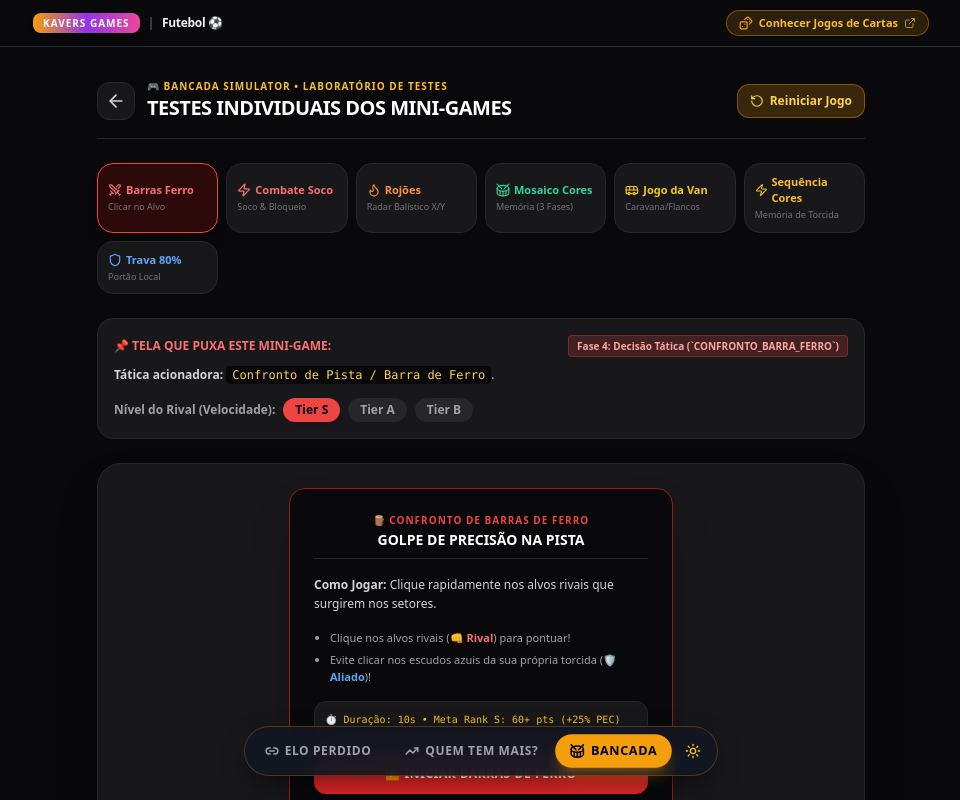
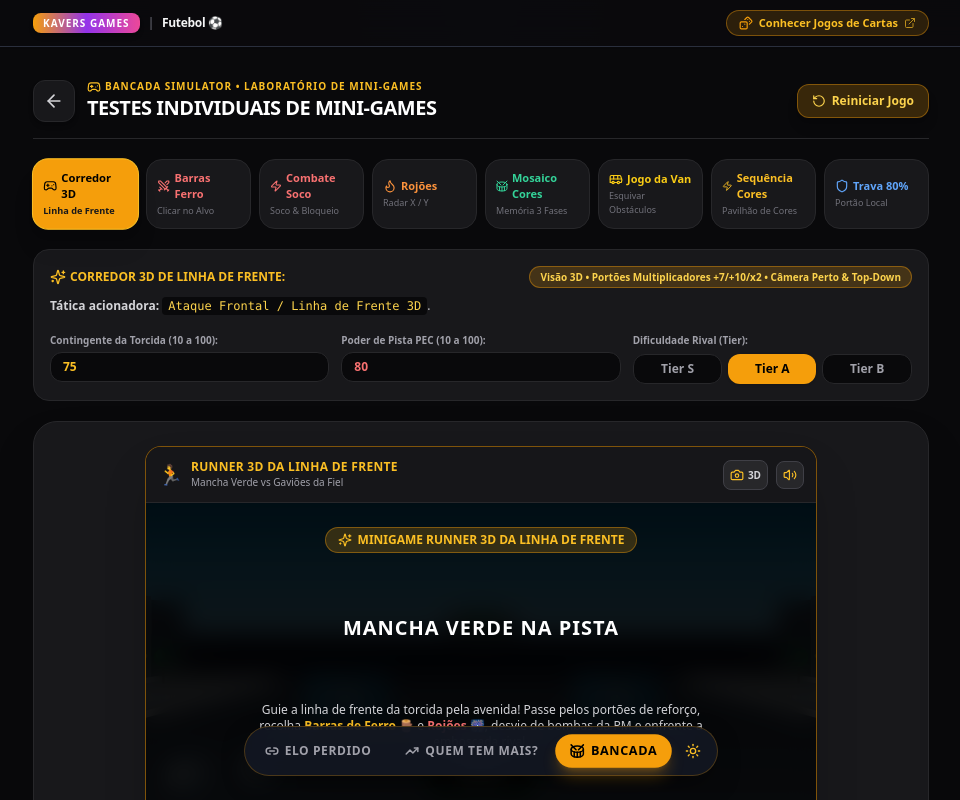
Before and after one commit to kavernafuria/bancada-simulator, a Next.js app: page /bancada/minigames in a window 1280 px wide. Shown: the top 800 px of the page, without its empty margins (159-1119 px from the left). Built offline with nearby package versions, Linux system fonts and the light colour scheme.

Commit message:
feat: Laboratorio de testes individuais de todos os 8 minigames (incluindo Runner 3D)

```diff
--- a/app/bancada/minigames/page.tsx
+++ b/app/bancada/minigames/page.tsx
@@ -2,7 +2,7 @@
 
 import React, { useState } from "react";
 import Link from "next/link";
-import { ArrowLeft, Drum, Shield, Flame, Bus, Swords, CheckCircle2, RotateCcw, AlertTriangle, Zap } from "lucide-react";
+import { ArrowLeft, Drum, Shield, Flame, Bus, Swords, CheckCircle2, RotateCcw, AlertTriangle, Zap, Gamepad2, Sparkles, Trophy } from "lucide-react";
 import {
   WhackCombat,
   PunchFrontCombat,
@@ -12,14 +12,20 @@ import {
   CaravanDodge,
   MatchTacticalResolver,
   MiniGameResult,
-  MatchContext,
 } from "@/components/MatchTacticalResolver";
+import { Runner3DGame } from "@/components/minigames/Runner3DGame";
 
 export default function MiniGamesTestPage() {
-  const [activeTab, setActiveTab] = useState<"whack" | "punch" | "rojon" | "rhythm" | "dodge" | "gate" | "memory">("whack");
+  const [activeTab, setActiveTab] = useState<
+    "runner3d" | "whack" | "punch" | "rojon" | "rhythm" | "dodge" | "memory" | "gate"
+  >("runner3d");
 
   // Tier Config
-  const [opponentTier, setOpponentTier] = useState<"S" | "A" | "B">("S");
+  const [opponentTier, setOpponentTier] = useState<"S" | "A" | "B">("A");
+
+  // Runner 3D Configs
+  const [runnerContingente, setRunnerContingente] = useState<number>(75);
+  const [runnerPoderPista, setRunnerPoderPista] = useState<number>(80);
 
   // Gate 80% Config
   const [homeContingent, setHomeContingent] = useState<number>(3000);
@@ -51,36 +57,58 @@ export default function MiniGamesTestPage() {
   };
 
   return (
-    <div className="min-h-screen bg-zinc-950 text-white flex flex-col items-center justify-start p-4 md:p-8 space-y-6">
+    <div className="min-h-screen bg-zinc-950 text-white flex flex-col items-center justify-start p-3 sm:p-6 md:p-8 space-y-5">
       {/* HEADER */}
-      <div className="max-w-3xl w-full flex items-center justify-between border-b border-zinc-800 pb-4">
+      <div className="max-w-4xl w-full flex items-center justify-between border-b border-zinc-800 pb-4">
         <div className="flex items-center gap-3">
           <Link
             href="/bancada"
-            className="p-2 rounded-xl bg-zinc-900 border border-zinc-800 hover:border-amber-500 text-zinc-300 hover:text-white transition-all"
+            className="p-2.5 rounded-xl bg-zinc-900 border border-zinc-800 hover:border-amber-500 text-zinc-300 hover:text-white transition-all shadow-md active:scale-95"
           >
             <ArrowLeft className="w-5 h-5" />
           </Link>
           <div>
-            <span className="text-[10px] font-black text-amber-400 uppercase tracking-widest block">
-              🎮 BANCADA SIMULATOR • LABORATÓRIO DE TESTES
+            <span className="text-[10px] font-black text-amber-400 uppercase tracking-widest flex items-center gap-1">
+              <Gamepad2 className="w-3.5 h-3.5" /> BANCADA SIMULATOR • LABORATÓRIO DE MINI-GAMES
             </span>
-            <h1 className="text-xl font-black uppercase text-white tracking-tight">
-              Testes Individuais dos Mini-Games
+            <h1 className="text-lg sm:text-xl font-black uppercase text-white tracking-tight">
+              Testes Individuais de Mini-Games
             </h1>
           </div>
         </div>
 
         <button
           onClick={handleRestart}
-          className="py-2 px-3 rounded-xl bg-amber-500/20 border border-amber-500/40 text-amber-300 font-bold text-xs hover:bg-amber-500/30 transition-all flex items-center gap-1.5 cursor-pointer"
+          className="py-2 px-3.5 rounded-xl bg-amber-500/20 border border-amber-500/40 text-amber-300 font-black text-xs hover:bg-amber-500/30 transition-all flex items-center gap-1.5 cursor-pointer shadow-lg active:scale-95"
         >
           <RotateCcw className="w-3.5 h-3.5" /> Reiniciar Jogo
         </button>
       </div>
 
-      {/* SELECTOR TABS */}
-      <div className="max-w-3xl w-full grid grid-cols-2 md:grid-cols-6 gap-2">
+      {/* SELECTOR TABS (8 MINI-GAMES) */}
+      <div className="max-w-4xl w-full grid grid-cols-2 sm:grid-cols-4 md:grid-cols-8 gap-2">
+        {/* RUNNER 3D */}
+        <button
+          onClick={() => {
+            setActiveTab("runner3d");
+            setLastResult(null);
+            setGameKey((k) => k + 1);
+          }}
+          className={`p-2.5 rounded-2xl border text-left transition-all cursor-pointer ${
+            activeTab === "runner3d"
+              ? "bg-amber-500 text-black border-amber-400 shadow-xl font-black scale-[1.02]"
+              : "bg-zinc-900 border-zinc-800 text-zinc-400 hover:border-zinc-700"
+          }`}
+        >
+          <div className="flex items-center justify-between font-black text-xs">
+            <span className={`flex items-center gap-1 text-[11px] ${activeTab === "runner3d" ? "text-black" : "text-amber-400"}`}>
+              <Gamepad2 className="w-3.5 h-3.5" /> Corredor 3D
+            </span>
+          </div>
+          <span className={`text-[9px] block mt-0.5 ${activeTab === "runner3d" ? "text-zinc-900 font-bold" : "text-zinc-500"}`}>Linha de Frente</span>
+        </button>
+
+        {/* BARRAS FERRO */}
         <button
           onClick={() => {
             setActiveTab("whack");
@@ -89,7 +117,7 @@ export default function MiniGamesTestPage() {
           }}
           className={`p-2.5 rounded-2xl border text-left transition-all cursor-pointer ${
             activeTab === "whack"
-              ? "bg-red-950/60 border-red-500 text-white shadow-lg"
+              ? "bg-red-950/80 border-red-500 text-white shadow-xl scale-[1.02]"
               : "bg-zinc-900 border-zinc-800 text-zinc-400 hover:border-zinc-700"
           }`}
         >
@@ -101,6 +129,7 @@ export default function MiniGamesTestPage() {
           <span className="text-[9px] text-zinc-500 block mt-0.5">Clicar no Alvo</span>
         </button>
 
+        {/* COMBATE SOCO */}
         <button
           onClick={() => {
             setActiveTab("punch");
@@ -109,7 +138,7 @@ export default function MiniGamesTestPage() {
           }}
           className={`p-2.5 rounded-2xl border text-left transition-all cursor-pointer ${
             activeTab === "punch"
-              ? "bg-red-950/60 border-red-500 text-white shadow-lg"
+              ? "bg-red-950/80 border-red-500 text-white shadow-xl scale-[1.02]"
               : "bg-zinc-900 border-zinc-800 text-zinc-400 hover:border-zinc-700"
           }`}
         >
@@ -121,6 +150,7 @@ export default function MiniGamesTestPage() {
           <span className="text-[9px] text-zinc-500 block mt-0.5">Soco & Bloqueio</span>
         </button>
 
+        {/* ROJÕES */}
         <button
           onClick={() => {
             setActiveTab("rojon");
@@ -129,7 +159,7 @@ export default function MiniGamesTestPage() {
           }}
           className={`p-2.5 rounded-2xl border text-left transition-all cursor-pointer ${
             activeTab === "rojon"
-              ? "bg-orange-950/60 border-orange-500 text-white shadow-lg"
+              ? "bg-orange-950/80 border-orange-500 text-white shadow-xl scale-[1.02]"
               : "bg-zinc-900 border-zinc-800 text-zinc-400 hover:border-zinc-700"
           }`}
         >
@@ -138,9 +168,10 @@ export default function MiniGamesTestPage() {
               <Flame className="w-3.5 h-3.5" /> Rojões
             </span>
           </div>
-          <span className="text-[9px] text-zinc-500 block mt-0.5">Radar Balístico X/Y</span>
+          <span className="text-[9px] text-zinc-500 block mt-0.5">Radar X / Y</span>
         </button>
 
+        {/* MOSAICO CORES */}
         <button
           onClick={() => {
             setActiveTab("rhythm");
@@ -149,7 +180,7 @@ export default function MiniGamesTestPage() {
           }}
           className={`p-2.5 rounded-2xl border text-left transition-all cursor-pointer ${
             activeTab === "rhythm"
-              ? "bg-emerald-950/60 border-emerald-500 text-white shadow-lg"
+              ? "bg-emerald-950/80 border-emerald-500 text-white shadow-xl scale-[1.02]"
               : "bg-zinc-900 border-zinc-800 text-zinc-400 hover:border-zinc-700"
           }`}
         >
@@ -158,9 +189,10 @@ export default function MiniGamesTestPage() {
               <Drum className="w-3.5 h-3.5" /> Mosaico Cores
             </span>
           </div>
-          <span className="text-[9px] text-zinc-500 block mt-0.5">Memória (3 Fases)</span>
+          <span className="text-[9px] text-zinc-500 block mt-0.5">Memória 3 Fases</span>
         </button>
 
+        {/* JOGO DA VAN */}
         <button
           onClick={() => {
             setActiveTab("dodge");
@@ -169,7 +201,7 @@ export default function MiniGamesTestPage() {
           }}
           className={`p-2.5 rounded-2xl border text-left transition-all cursor-pointer ${
             activeTab === "dodge"
-              ? "bg-yellow-950/60 border-yellow-500 text-white shadow-lg"
+              ? "bg-yellow-950/80 border-yellow-500 text-white shadow-xl scale-[1.02]"
               : "bg-zinc-900 border-zinc-800 text-zinc-400 hover:border-zinc-700"
           }`}
         >
@@ -178,9 +210,10 @@ export default function MiniGamesTestPage() {
               <Bus className="w-3.5 h-3.5" /> Jogo da Van
             </span>
           </div>
-          <span className="text-[9px] text-zinc-500 block mt-0.5">Caravana/Flancos</span>
+          <span className="text-[9px] text-zinc-500 block mt-0.5">Esquivar Obstáculos</span>
         </button>
 
+        {/* SEQUÊNCIA CORES */}
         <button
           onClick={() => {
             setActiveTab("memory");
@@ -189,7 +222,7 @@ export default function MiniGamesTestPage() {
           }}
           className={`p-2.5 rounded-2xl border text-left transition-all cursor-pointer ${
             activeTab === "memory"
-              ? "bg-amber-950/60 border-amber-500 text-white shadow-lg"
+              ? "bg-amber-950/80 border-amber-500 text-white shadow-xl scale-[1.02]"
               : "bg-zinc-900 border-zinc-800 text-zinc-400 hover:border-zinc-700"
           }`}
         >
@@ -198,9 +231,10 @@ export default function MiniGamesTestPage() {
               <Zap className="w-3.5 h-3.5" /> Sequência Cores
             </span>
           </div>
-          <span className="text-[9px] text-zinc-500 block mt-0.5">Memória de Torcida</span>
+          <span className="text-[9px] text-zinc-500 block mt-0.5">Pavilhão de Cores</span>
         </button>
 
+        {/* TRAVA 80% */}
         <button
           onClick={() => {
             setActiveTab("gate");
@@ -209,7 +243,7 @@ export default function MiniGamesTestPage() {
           }}
           className={`p-2.5 rounded-2xl border text-left transition-all cursor-pointer ${
             activeTab === "gate"
-              ? "bg-blue-950/60 border-blue-500 text-white shadow-lg"
+              ? "bg-blue-950/80 border-blue-500 text-white shadow-xl scale-[1.02]"
               : "bg-zinc-900 border-zinc-800 text-zinc-400 hover:border-zinc-700"
           }`}
         >
@@ -222,14 +256,74 @@ export default function MiniGamesTestPage() {
         </button>
       </div>
 
-      {/* GAME INFO BANNER & TRIGGER SCREEN NAME */}
-      <div className="max-w-3xl w-full bg-zinc-900 border border-zinc-800 p-4 rounded-2xl space-y-2 text-xs">
+      {/* GAME INFO BANNER & CONFIG CONTROLS */}
+      <div className="max-w-4xl w-full bg-zinc-900 border border-zinc-800 p-4 rounded-2xl space-y-2 text-xs">
+        {activeTab === "runner3d" && (
+          <>
+            <div className="flex items-center justify-between flex-wrap gap-2">
+              <span className="font-black text-amber-400 uppercase text-xs flex items-center gap-1">
+                <Sparkles className="w-4 h-4" /> CORREDOR 3D DE LINHA DE FRENTE:
+              </span>
+              <span className="px-2.5 py-0.5 rounded-full bg-amber-500/20 text-amber-300 font-bold border border-amber-500/40 text-[10px]">
+                Visão 3D • Portões Multiplicadores +7/+10/x2 • Câmera Perto & Top-Down
+              </span>
+            </div>
+            <p className="text-zinc-300 leading-relaxed">
+              <strong>Tática acionadora:</strong> <code className="bg-zinc-950 px-1.5 py-0.5 rounded text-amber-300">Ataque Frontal / Linha de Frente 3D</code>.
+            </p>
+            <div className="grid grid-cols-1 sm:grid-cols-3 gap-3 pt-2">
+              <div>
+                <label className="text-[10px] font-bold text-zinc-400 block mb-1">Contingente da Torcida (10 a 100):</label>
+                <input
+                  type="number"
+                  min="10"
+                  max="100"
+                  value={runnerContingente}
+                  onChange={(e) => setRunnerContingente(Number(e.target.value))}
+                  className="w-full bg-zinc-950 border border-zinc-800 rounded-xl px-3 py-1.5 text-xs text-amber-400 font-bold"
+                />
+              </div>
+              <div>
+                <label className="text-[10px] font-bold text-zinc-400 block mb-1">Poder de Pista PEC (10 a 100):</label>
+                <input
+                  type="number"
+                  min="10"
+                  max="100"
+                  value={runnerPoderPista}
+                  onChange={(e) => setRunnerPoderPista(Number(e.target.value))}
+                  className="w-full bg-zinc-950 border border-zinc-800 rounded-xl px-3 py-1.5 text-xs text-red-400 font-bold"
+                />
+              </div>
+              <div>
+                <label className="text-[10px] font-bold text-zinc-400 block mb-1">Dificuldade Rival (Tier):</label>
+                <div className="flex gap-1.5 pt-0.5">
+                  {(["S", "A", "B"] as const).map((t) => (
+                    <button
+                      key={t}
+                      onClick={() => {
+                        setOpponentTier(t);
+                        setGameKey((k) => k + 1);
+                        setLastResult(null);
+                      }}
+                      className={`flex-1 py-1.5 rounded-xl text-xs font-black transition-all cursor-pointer ${
+                        opponentTier === t ? "bg-amber-500 text-black shadow font-black" : "bg-zinc-950 text-zinc-400 border border-zinc-800"
+                      }`}
+                    >
+                      Tier {t}
+                    </button>
+                  ))}
+                </div>
+              </div>
+            </div>
+          </>
+        )}
+
         {activeTab === "whack" && (
           <>
             <div className="flex items-center justify-between">
               <span className="font-black text-red-400 uppercase text-xs">📌 TELA QUE PUXA ESTE MINI-GAME:</span>
               <span className="px-2 py-0.5 rounded bg-red-500/20 text-red-300 font-bold border border-red-500/30 text-[10px]">
-                Fase 4: Decisão Tática (`CONFRONTO_BARRA_FERRO`)
+                Decisão Tática (`CONFRONTO_BARRA_FERRO`)
               </span>
             </div>
             <p className="text-zinc-300 leading-relaxed">
@@ -245,8 +339,8 @@ export default function MiniGamesTestPage() {
                     setGameKey((k) => k + 1);
                     setLastResult(null);
                   }}
-                  className={`px-3 py-1 rounded-xl text-xs font-black transition-all ${
-                    opponentTier === t ? "bg-red-500 text-black shadow" : "bg-zinc-800 text-zinc-400"
+                  className={`px-3 py-1 rounded-xl text-xs font-black transition-all cursor-pointer ${
+                    opponentTier === t ? "bg-red-500 text-black shadow font-black" : "bg-zinc-800 text-zinc-400"
                   }`}
                 >
                   Tier {t}
@@ -261,7 +355,7 @@ export default function MiniGamesTestPage() {
             <div className="flex items-center justify-between">
               <span className="font-black text-red-400 uppercase text-xs">📌 TELA QUE PUXA ESTE MINI-GAME:</span>
               <span className="px-2 py-0.5 rounded bg-red-500/20 text-red-300 font-bold border border-red-500/30 text-[10px]">
-                Combate de Linha de Frente (Ritmo Ajustado)
+                Combate de Linha de Frente (Mão Limpa)
               </span>
             </div>
             <p className="text-zinc-300 leading-relaxed">
@@ -275,14 +369,14 @@ export default function MiniGamesTestPage() {
             <div className="flex items-center justify-between">
               <span className="font-black text-orange-400 uppercase text-xs">📌 TELA QUE PUXA ESTE MINI-GAME:</span>
               <span className="px-2 py-0.5 rounded bg-orange-500/20 text-orange-300 font-bold border border-orange-500/30 text-[10px]">
-                Fase 4: Decisão Tática de Pista
+                Decisão Tática de Pista (Rojões & Morteiros)
               </span>
             </div>
             <p className="text-zinc-300 leading-relaxed">
               <strong>Tática acionadora:</strong> <code className="bg-zinc-950 px-1.5 py-0.5 rounded text-amber-300">Guerra de Rojões & Morteiros</code>.
             </p>
             <p className="text-zinc-400 text-[11px]">
-              <strong>Motor de Radar Balístico X/Y (Aprovado):</strong> Clique em 1️⃣ para travar a direção horizontal (Eixo X) e depois em 2️⃣ para disparar o morteiro na elevação (Eixo Y)!
+              <strong>Motor de Radar Balístico X/Y:</strong> Clique em 1️⃣ para travar a direção horizontal (Eixo X) e depois em 2️⃣ para disparar o morteiro na elevação (Eixo Y)!
             </p>
           </>
         )}
@@ -292,14 +386,14 @@ export default function MiniGamesTestPage() {
             <div className="flex items-center justify-between">
               <span className="font-black text-emerald-400 uppercase text-xs">📌 TELA QUE PUXA ESTE MINI-GAME:</span>
               <span className="px-2 py-0.5 rounded bg-emerald-500/20 text-emerald-300 font-bold border border-emerald-500/30 text-[10px]">
-                Fase 4: Mosaico 3D & Festa de Bancada
+                Mosaico 3D & Festa de Bancada
               </span>
             </div>
             <p className="text-zinc-300 leading-relaxed">
               <strong>Tática acionadora:</strong> <code className="bg-zinc-950 px-1.5 py-0.5 rounded text-amber-300">Mosaico 3D & Festa de Bancada</code>.
             </p>
             <p className="text-zinc-400 text-[11px]">
-              <strong>3 Fases de Repetição (Sem Cronômetro Corrido):</strong> Complete as 3 fases de sequências coloridas (3, 4 e 5 cores) com flashes rápidos de 300ms!
+              <strong>3 Fases de Repetição:</strong> Complete as 3 fases de sequências coloridas (3, 4 e 5 cores) para garantir o ápice visual na arquibancada!
             </p>
           </>
         )}
@@ -309,14 +403,14 @@ export default function MiniGamesTestPage() {
             <div className="flex items-center justify-between">
               <span className="font-black text-yellow-400 uppercase text-xs">📌 TELA QUE PUXA ESTE MINI-GAME:</span>
               <span className="px-2 py-0.5 rounded bg-yellow-500/20 text-yellow-300 font-bold border border-yellow-500/30 text-[10px]">
-                Fase 4: Caravana & Ataque pelos Flancos
+                Caravana & Ataque pelos Flancos
               </span>
             </div>
             <p className="text-zinc-300 leading-relaxed">
               <strong>Tática acionadora:</strong> <code className="bg-zinc-950 px-1.5 py-0.5 rounded text-amber-300">Defesa de Comboio / Ataque pelos Flancos</code>.
             </p>
             <p className="text-zinc-400 text-[11px]">
-              Use os botões de Esquerda / Direita para evitar os bloqueios policiais e retenção nos flancos.
+              Use as setas ou botões virtuais de Esquerda / Direita para evitar bloqueios policiais e emboscadas nas vias.
             </p>
           </>
         )}
@@ -326,7 +420,7 @@ export default function MiniGamesTestPage() {
             <div className="flex items-center justify-between">
               <span className="font-black text-amber-400 uppercase text-xs">📌 TELA QUE PUXA ESTE MINI-GAME:</span>
               <span className="px-2 py-0.5 rounded bg-amber-500/20 text-amber-300 font-bold border border-amber-500/30 text-[10px]">
-                Fase 4: Festa de Arquibancada (`rhythm_mosaic`)
+                Festa de Arquibancada (`rhythm_mosaic`)
               </span>
             </div>
             <p className="text-zinc-300 leading-relaxed">
@@ -338,16 +432,12 @@ export default function MiniGamesTestPage() {
           </>
         )}
 
-        {activeTab === "memory" && (
-          <ColorMemoryGame key={gameKey} opponentTier={opponentTier} onFinish={handleFinishMiniGame} />
-        )}
-
         {activeTab === "gate" && (
           <>
             <div className="flex items-center justify-between">
               <span className="font-black text-blue-400 uppercase text-xs">📌 TELA QUE PUXA ESTE TESTE DE REGRA:</span>
               <span className="px-2 py-0.5 rounded bg-blue-500/20 text-blue-300 font-bold border border-blue-500/30 text-[10px]">
-                Fase 4: Concentração no Portão (Jogo em Casa)
+                Concentração no Portão (Jogo em Casa)
               </span>
             </div>
             <p className="text-zinc-300 leading-relaxed">
@@ -378,7 +468,24 @@ export default function MiniGamesTestPage() {
       </div>
 
       {/* PLAYGROUND CONTAINER */}
-      <div className="max-w-3xl w-full bg-zinc-900 border border-zinc-800 rounded-3xl p-6 flex flex-col items-center justify-center min-h-[380px] shadow-2xl relative">
+      <div className="max-w-4xl w-full bg-zinc-900 border border-zinc-800 rounded-3xl p-4 sm:p-6 flex flex-col items-center justify-center min-h-[420px] shadow-2xl relative overflow-hidden">
+        {activeTab === "runner3d" && (
+          <Runner3DGame
+            key={gameKey}
+            playerTorcidaName="Mancha Verde"
+            playerClubName="Palmeiras"
+            rivalTorcidaName="Gaviões da Fiel"
+            rivalClubName="Corinthians"
+            playerPrimaryColor="#15803d"
+            playerSecondaryColor="#ffffff"
+            rivalPrimaryColor="#dc2626"
+            contingente={runnerContingente}
+            poderPista={runnerPoderPista}
+            opponentTier={opponentTier}
+            onFinish={handleFinishMiniGame}
+          />
+        )}
+
         {activeTab === "whack" && (
           <WhackCombat key={gameKey} opponentTier={opponentTier} onFinish={handleFinishMiniGame} />
         )}
@@ -397,23 +504,6 @@ export default function MiniGamesTestPage() {
 
         {activeTab === "dodge" && (
           <CaravanDodge key={gameKey} onFinish={handleFinishMiniGame} />
-        )}
-
-        {activeTab === "memory" && (
-          <>
-            <div className="flex items-center justify-between">
-              <span className="font-black text-amber-400 uppercase text-xs">📌 TELA QUE PUXA ESTE MINI-GAME:</span>
-              <span className="px-2 py-0.5 rounded bg-amber-500/20 text-amber-300 font-bold border border-amber-500/30 text-[10px]">
-                Fase 4: Festa de Arquibancada (`rhythm_mosaic`)
-              </span>
-            </div>
-            <p className="text-zinc-300 leading-relaxed">
-              <strong>Tática acionadora:</strong> <code className="bg-zinc-950 px-1.5 py-0.5 rounded text-amber-300">Bandeirão 3D, Mosaico de Papelão, Ruazão de Fogo & Bateria</code>.
-            </p>
-            <p className="text-zinc-400 text-[11px]">
-              Observe a sequência piscar nas cores do pavilhão e repita a ordem exata! Acertar 5+ rodadas concede <strong>Rank S (+25% em Pressão de Bancada)</strong>!
-            </p>
-          </>
         )}
 
         {activeTab === "memory" && (
@@ -445,7 +535,7 @@ export default function MiniGamesTestPage() {
 
       {/* LIVE RESULT MONITOR */}
       {lastResult && (
-        <div className="max-w-3xl w-full bg-zinc-900 border border-emerald-500/50 rounded-2xl p-4 space-y-2 animate-in fade-in">
+        <div className="max-w-4xl w-full bg-zinc-900 border border-emerald-500/50 rounded-2xl p-4 space-y-2 animate-in fade-in shadow-xl">
           <div className="flex items-center justify-between border-b border-zinc-800 pb-2">
             <span className="text-[10px] font-black text-emerald-400 uppercase tracking-widest flex items-center gap-1">
               <CheckCircle2 className="w-4 h-4 text-emerald-400" /> RESULTADO GERADO PELO MINI-GAME
```
